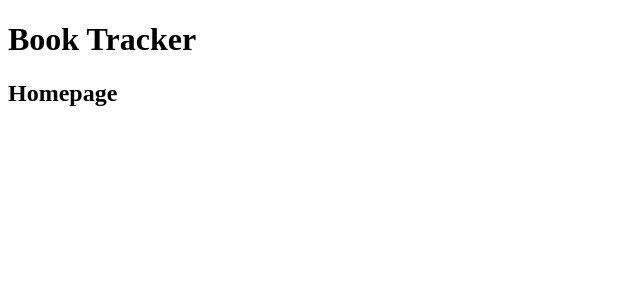
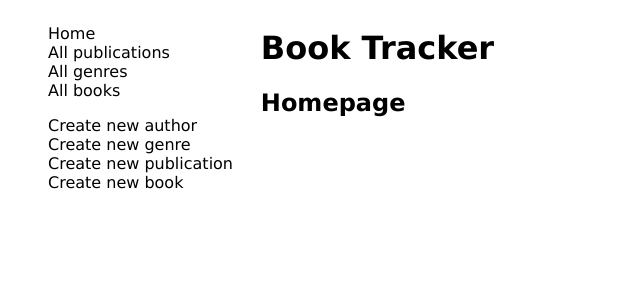
Before and after one commit to MichaelAlexanderBryant/book-tracker, a Django app: page / in a window 1280 px wide. Shown: the top 300 px of the page, without its empty margins (0-640 px from the left). Run offline with Django 4.2, Linux system fonts and the light colour scheme.

Commit message:
Add navigation options

```diff
--- a/django_project/settings.py
+++ b/django_project/settings.py
@@ -117,6 +117,7 @@ USE_TZ = True
 # https://docs.djangoproject.com/en/4.1/howto/static-files/
 
 STATIC_URL = "static/"
+STATICFILES_DIRS = [BASE_DIR / "static"]
 
 # Default primary key field type
 # https://docs.djangoproject.com/en/4.1/ref/settings/#default-auto-field
--- a/library/templates/base.html
+++ b/library/templates/base.html
@@ -1,16 +1,36 @@
 <!DOCTYPE html>
+{% load static %}
 <html lang="en">
 <head>
     <meta charset="UTF-8">
     <meta http-equiv="X-UA-Compatible" content="IE=edge">
     <meta name="viewport" content="width=device-width, initial-scale=1.0">
     <title>Book Tracker</title>
+    <link rel="stylesheet" href="{% static 'css/base.css' %}">
 </head>
 <body>
-    <header>
+    <div id="left-panel">
+        <div id="top-nav">
+            <ul>
+                <li>Home</li>
+                <li>All publications</li>
+                <li>All genres</li>
+                <li>All books</li>
+            </ul>
+        </div>
+        <div id="bottom-nav">
+            <ul>
+                <li>Create new author</li>
+                <li>Create new genre</li>
+                <li>Create new publication</li>
+                <li>Create new book</li>
+            </ul>
+        </div>
+    </div>
+    <div id="right-panel">
         <h1>Book Tracker</h1>
-    </header>
-    {% block content %}
-    {% endblock content %}
+        {% block content %}
+        {% endblock content %}
+    </div>
 </body>
 </html>
--- /dev/null
+++ b/static/css/base.css
@@ -0,0 +1,12 @@
+:root {
+    font-family: 'Lucida Sans', 'Lucida Sans Regular', 'Lucida Grande', 'Lucida Sans Unicode', Geneva, Verdana, sans-serif
+}
+
+body {
+    display: grid;
+    grid-template-columns: 1fr 4fr
+}
+
+ul {
+    list-style: none;
+}
```
